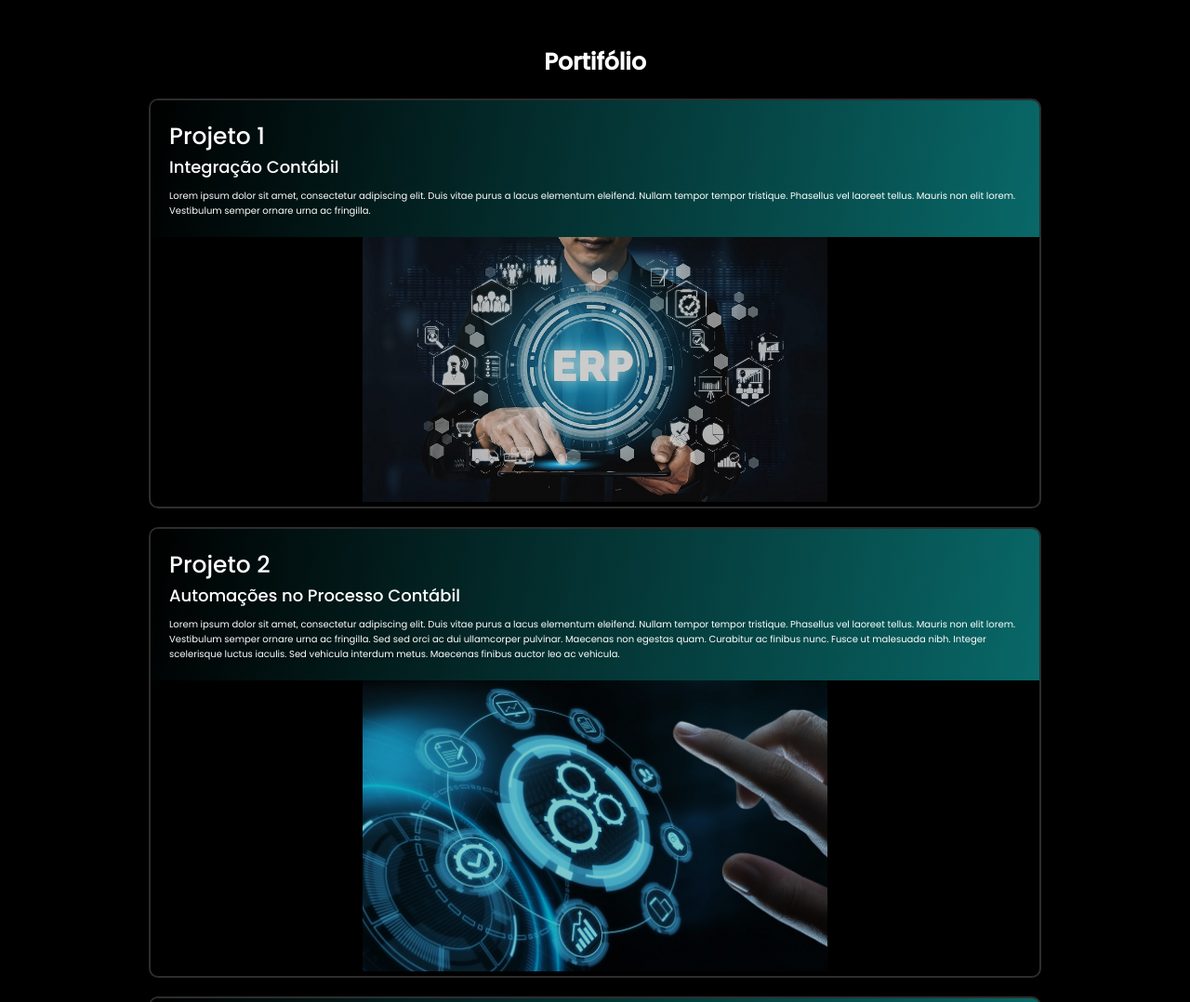
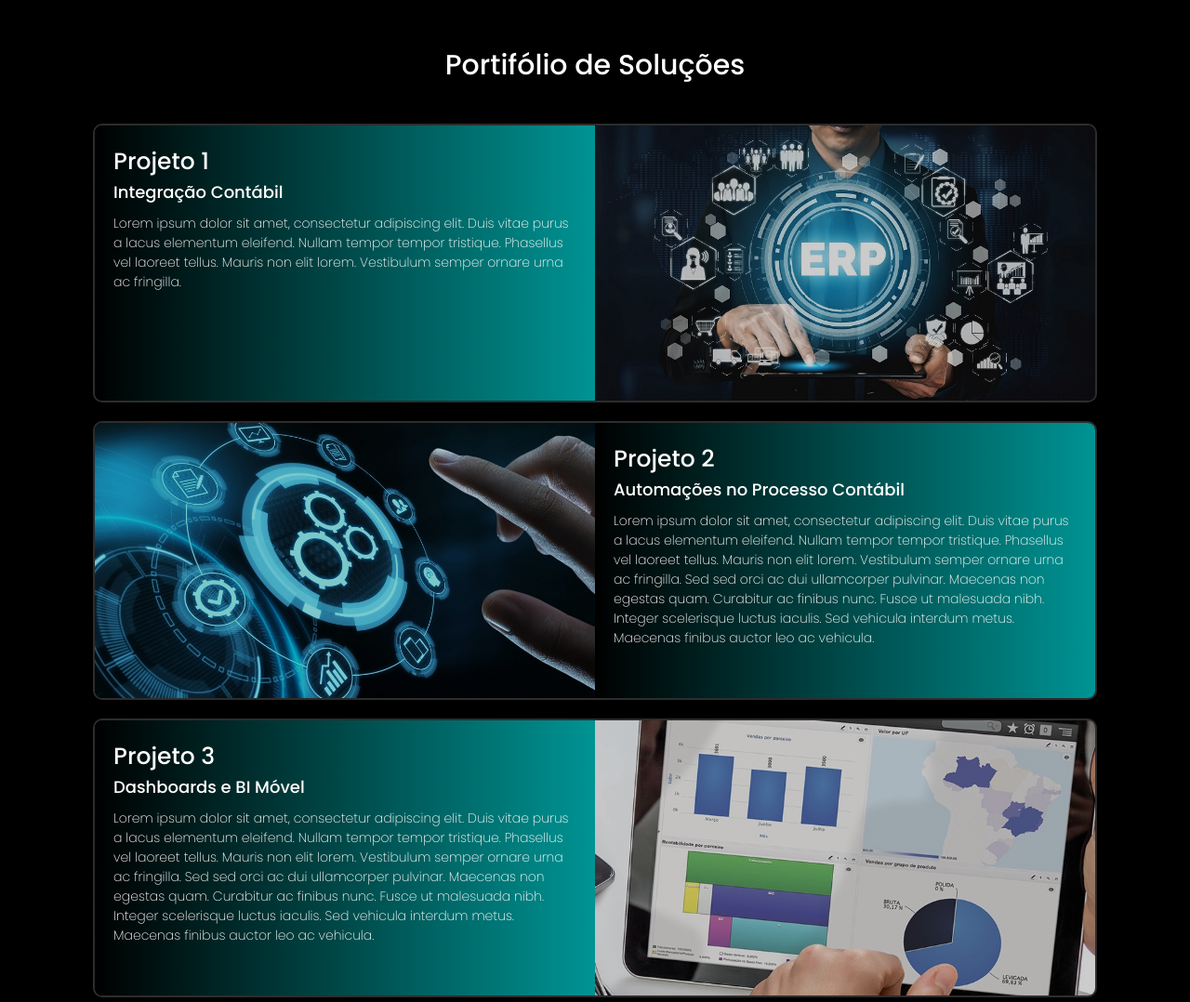
Before and after one commit to Pabloudimg/Apresentacao, a plain HTML site: page index.html in a window 1280 px wide. Shown: the part 802-1880 px from the top of the page at 93% size. Drawn offline with Linux system fonts and the light colour scheme.

Commit message:
modificacoes

```diff
--- a/index.html
+++ b/index.html
@@ -15,9 +15,9 @@
     <section id="apresentacao">
         <div class="apresentacao box">
             <div>
-                <h1>Olá,<span></span></h1>
+                <h1>Olá!<span></span></h1>
                 <h1>Meu nome é<span></span></h1>
-                <h1>Pablo Fernandes<span></span></h1>
+                <h1>Pablo Fernandes.<span></span></h1>
                 <a href="#portifolio" type="button" class="botao">Portifólio</a>
             </div>
         </div>
@@ -27,23 +27,28 @@
     <section id="portifolio">
         <div class="portifolio box">
             <div id="portifolio cabecalho">
-                <h1 class="portifolio-titulo"><span>Portifólio</span></h1>
+                <h1 class="portifolio-titulo"><span>Portifólio de Soluções</span></h1>
             </div>
             <div id="portifolio-geral">
                 <div class="portifolio-item">
                     <div class="portifolio-info">
+                        <a href="http://www.audiconcontadores.com.br">
                         <h1>Projeto 1</h1>
                         <h2>Integração Contábil</h2>
                         <p>Lorem ipsum dolor sit amet, consectetur adipiscing elit. Duis vitae purus a lacus elementum
                             eleifend. Nullam tempor tempor tristique. Phasellus vel laoreet tellus. Mauris non elit
                             lorem. Vestibulum semper ornare urna ac fringilla.</p>
+                        </a>
                     </div>
                     <div class="portifolio-imagem">
+                        <a href="http://www.audiconcontadores.com.br">
                         <img src="img1.jpg" alt='img'>
+                    </a>
                     </div>
                 </div>
                 <div class="portifolio-item">
                     <div class="portifolio-info">
+                        <a href="http://www.audiconcontadores.com.br">
                         <h1>Projeto 2</h1>
                         <h2>Automações no Processo Contábil</h2>
                         <p>Lorem ipsum dolor sit amet, consectetur adipiscing elit. Duis vitae purus a lacus elementum
@@ -52,14 +57,18 @@
                             Maecenas non egestas quam. Curabitur ac finibus nunc. Fusce ut malesuada nibh. Integer
                             scelerisque luctus iaculis. Sed vehicula interdum metus. Maecenas finibus auctor leo ac
                             vehicula.</p>
+                        </a>
                     </div>
                     <div class="portifolio-imagem">
+                        <a href="http://www.audiconcontadores.com.br">
                         <img src="img2.jpg" alt='img'>
+                        </a>
                     </div>
 
                 </div>
                 <div class="portifolio-item">
                     <div class="portifolio-info">
+                        <a href="http://www.audiconcontadores.com.br">
                         <h1>Projeto 3</h1>
                         <h2>Dashboards e BI Móvel</h2>
                         <p>Lorem ipsum dolor sit amet, consectetur adipiscing elit. Duis vitae purus a lacus elementum
@@ -68,14 +77,18 @@
                             Maecenas non egestas quam. Curabitur ac finibus nunc. Fusce ut malesuada nibh. Integer
                             scelerisque luctus iaculis. Sed vehicula interdum metus. Maecenas finibus auctor leo ac
                             vehicula.</p>
+                        </a>
                     </div>
                     <div class="portifolio-imagem">
+                        <a href="http://www.audiconcontadores.com.br">
                         <img src="img3.jpg" alt='img'>
+                        </a>
                     </div>
 
                 </div>
                 <div class="portifolio-item">
                     <div class="portifolio-info">
+                        <a href="http://www.audiconcontadores.com.br">
                         <h1>Projeto 4</h1>
                         <h2>Diagnóstico de Implantação</h2>
                         <p>Lorem ipsum dolor sit amet, consectetur adipiscing elit. Duis vitae purus a lacus elementum
@@ -84,9 +97,12 @@
                             Maecenas non egestas quam. Curabitur ac finibus nunc. Fusce ut malesuada nibh. Integer
                             scelerisque luctus iaculis. Sed vehicula interdum metus. Maecenas finibus auctor leo ac
                             vehicula.</p>
+                        </a>
                     </div>
                     <div class="portifolio-imagem">
+                        <a href="http://www.audiconcontadores.com.br">
                         <img src="img4.jpg" alt='img'>
+                        </a>
                     </div>
 
                 </div>
--- a/style.css
+++ b/style.css
@@ -1,4 +1,4 @@
-@import url('https://fonts.googleapis.com/css2?family=Poppins:wght@100;400;500&display=swap');
+@import url('https://fonts.googleapis.com/css2?family=Poppins:wght@100;200;400;500&display=swap');
 
 * {
     padding: 0;
@@ -16,6 +16,14 @@ html {
 
 a {
     text-decoration: none;
+
+}
+
+p {
+    font-size: 1.4rem;
+    font-weight: 200;
+
+
 }
 
 .box {
@@ -157,7 +165,10 @@ a {
 #portifolio .portifolio-titulo{
 
     color: white;
-    font-size: 2.5rem;
+    font-size: 3rem;
+    font-weight: 500;
+    margin-bottom: 20px;
+
 }
 
 #portifolio .portifolio-geral{
@@ -173,7 +184,7 @@ a {
     align-items: center;
     justify-content: center;
     flex-direction: column;
-    width: 80%;
+    width: 90%;
     height: auto;
     margin: 20px auto;
     overflow: hidden;
@@ -185,12 +196,12 @@ a {
 #portifolio .portifolio-info{
     padding: 20px;
     flex-basis: 50%;
-    height: auto;
+    height: 100%;
     display: flex;
     align-content: flex-start;
     justify-content: center;
     flex-direction: column;
-    background-image: linear-gradient(280deg, rgb(9, 104, 104) 0%, black 100%);
+    background-image: linear-gradient(to left, #00ffff -73%, #000000 100%);
     color: white
 
 }
@@ -198,7 +209,7 @@ a {
 #portifolio .portifolio-info h1{
     font-size: 2.5rem;
     font-weight: 500;
-    transition: 1s ease-in-out ;
+    transition: 0.8s ease-in-out ;
 }
 
 #portifolio .portifolio-info h2{
@@ -212,34 +223,55 @@ a {
     position: relative;
     overflow: hidden;
 
-
 }
 
 #portifolio .portifolio-imagem img{
-    width: 500px;
+    width: 100%;
+    height: 100%;
+    object-fit: cover;
+    opacity: 0.8;
     transition: 0.8s ease transform;
 
 }
 
-#portifolio .portifolio-imagem::after{
-    content: '';
-    position: absolute;
-    left: 0;
-    top: 0;
-    height: 100%;
-    width: 100%;
-    background-color: black;
-    opacity: 0.2;
+
+#portifolio .portifolio-item:hover .portifolio-imagem img{
+    transform: scale(1.3);
 
 }
 
-#portifolio .portifolio-item:hover .portifolio-imagem img{
-    transform: scale(1.4);
-
-}
 
 #portifolio .portifolio-item:hover .portifolio-info h1{
         color: cyan;
         text-decoration: overline;
 
 }
+
+#portifolio .portifolio-item a{
+    color: white;
+}
+
+
+/*media querys*/
+@media only screen and (min-width:768px) {
+    #portifolio .portifolio-item {
+        flex-direction: row;
+        height: 300px;
+        width: 90%;
+
+    }
+
+    #portifolio .portifolio-item:nth-child(even) {
+        flex-direction: row-reverse ;
+    }
+
+    #portifolio .portifolio-info {
+        height: 100%;
+        justify-content:flex-start;
+    }
+
+    #portifolio .portifolio-imagem {
+        height: 100%;
+    }
+
+}
```
